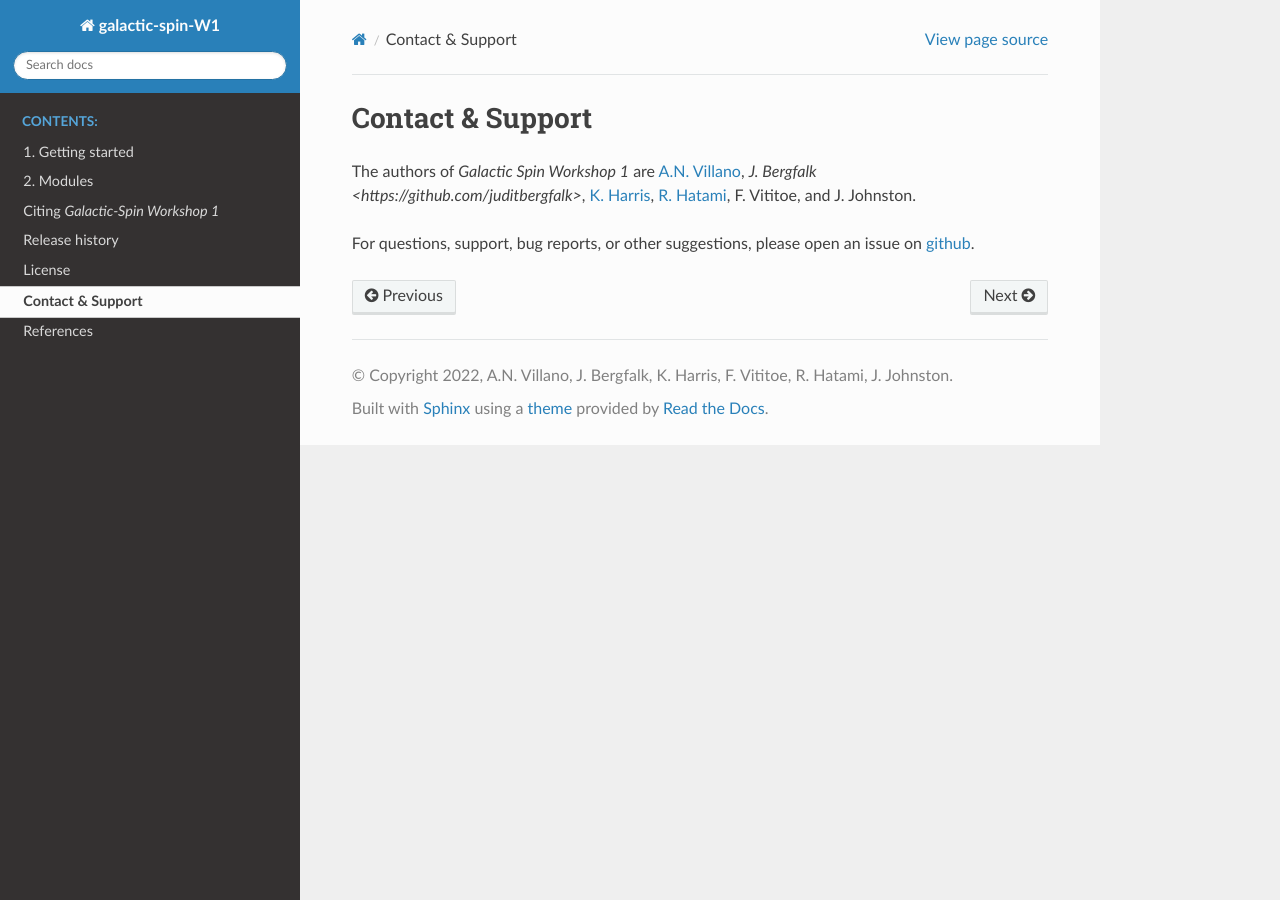
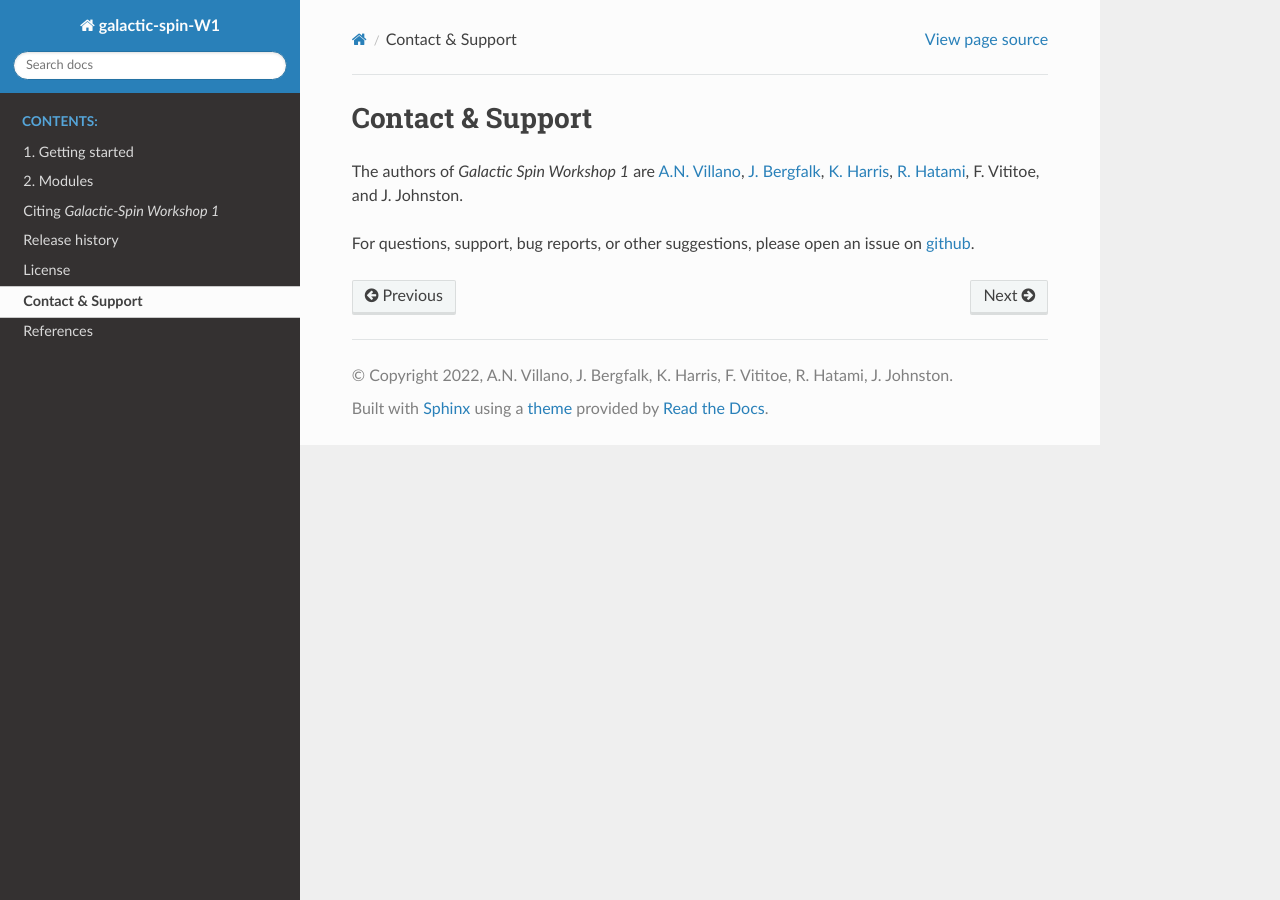
Before and after one commit to villano-lab/galactic-spin-W1, a Sphinx documentation site: the page built from docs/source/06_Contact.rst, in a window 1280 px wide. Built offline with Sphinx 7.4.7 and the Read the Docs theme 2.0.0, drawn with Linux system fonts in a browser that asks for light colours.

Commit message:
Update 06_Contact.rst

```diff
--- a/docs/source/06_Contact.rst
+++ b/docs/source/06_Contact.rst
@@ -2,7 +2,7 @@
 Contact & Support
 =================
 
-The authors of *Galactic Spin Workshop 1* are `A.N. Villano <https://github.com/villaa>`_, `J. Bergfalk <https://github.com/juditbergfalk>`, `K. Harris <https://github.com/gerudo7>`_, `R. Hatami <https://github.com/mabs33>`_, F. Vititoe, and J. Johnston.
+The authors of *Galactic Spin Workshop 1* are `A.N. Villano <https://github.com/villaa>`_, `J. Bergfalk <https://github.com/juditbergfalk>`_, `K. Harris <https://github.com/gerudo7>`_, `R. Hatami <https://github.com/mabs33>`_, F. Vititoe, and J. Johnston.
 
 For questions, support, bug reports, or other suggestions, please open an issue
 on `github <https://github.com/villano-lab/galactic-spin-W1/issues>`_.
```
